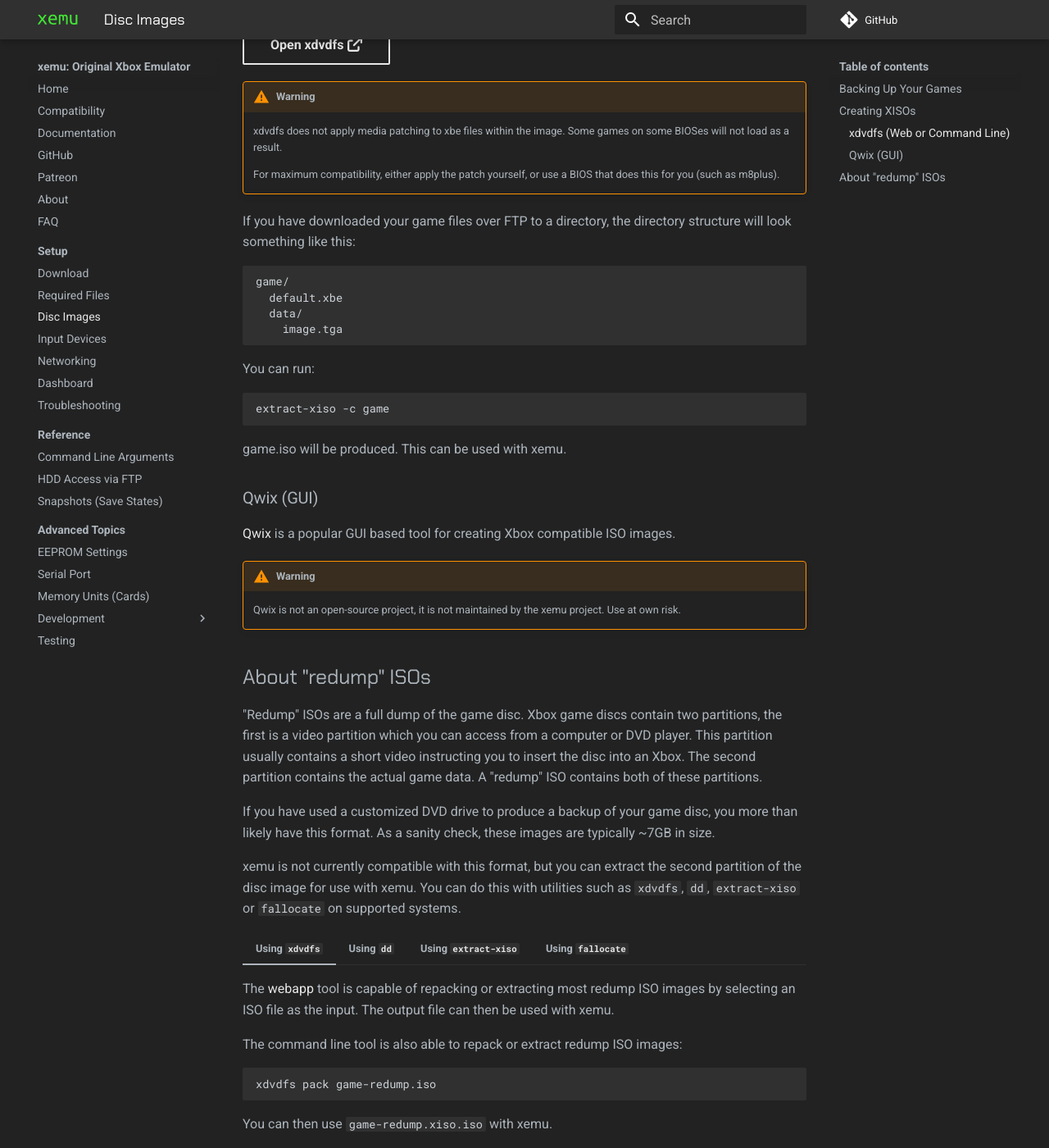
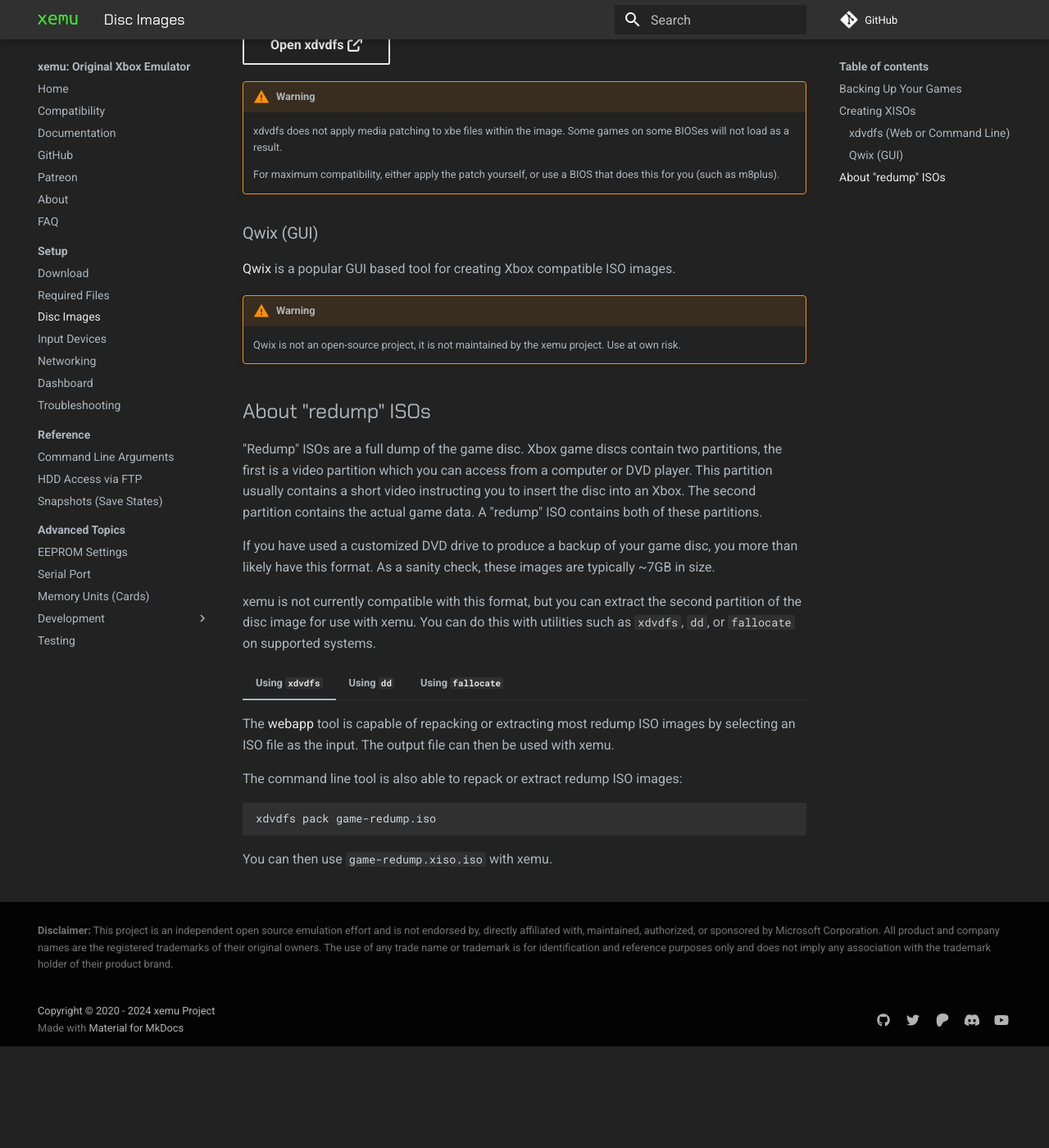
Before and after one commit to xemu-project/xemu-website, an MkDocs documentation site: the page built from docs/docs/disc-images.md, in a window 1280 px wide and 1400 px high, scrolled down 902 px. Shown: the whole window at 82% size. Built offline with MkDocs 1.6.1 and Material for MkDocs 9.7.7, drawn with Linux system fonts in a browser that asks for light colours; comment, search, counter and statistics services are not loaded; after the commit the page ends 2178 px from its top, so only the background shows below that.

Commit message:
Remove more extract-xiso refs

````diff
--- a/docs/docs/disc-images.md
+++ b/docs/docs/disc-images.md
@@ -38,24 +38,6 @@ The recommended tool for creating and extracting XISO images is xdvdfs. This too
     apply the patch yourself, or use a BIOS
     that does this for you (such as m8plus).
 
-If you have downloaded your game files over FTP to a directory, the directory
-structure will look something like this:
-
-```
-game/
-  default.xbe
-  data/
-    image.tga
-```
-
-You can run:
-
-```bash
-extract-xiso -c game
-```
-
-game.iso will be produced. This can be used with xemu.
-
 ### Qwix (GUI)
 
 [Qwix](https://avalaunch.net/qwix/) is a popular GUI based tool for creating
@@ -78,7 +60,7 @@ typically ~7GB in size.
 
 xemu is not currently compatible with this format, but you can extract the
 second partition of the disc image for use with xemu.
-You can do this with utilities such as `xdvdfs`, `dd`, `extract-xiso` or `fallocate` on supported systems.
+You can do this with utilities such as `xdvdfs`, `dd`, or `fallocate` on supported systems.
 
 === "Using `xdvdfs`"
     The [webapp](https://xiso.antangelo.com/) tool is capable of repacking or extracting most redump ISO images
@@ -98,14 +80,6 @@ You can do this with utilities such as `xdvdfs`, `dd`, `extract-xiso` or `falloc
 
     You can then use the `game.iso` with xemu.
 
-=== "Using `extract-xiso`"
-    ```
-    extract-xiso -r game-redump.iso
-    ```
-
-    You can then use `game-redump.iso` with xemu. Your original will be
-    `game-redump.iso.old`.
-
 === "Using `fallocate`"
     This will truncate the original file in-place:
     ```
````
